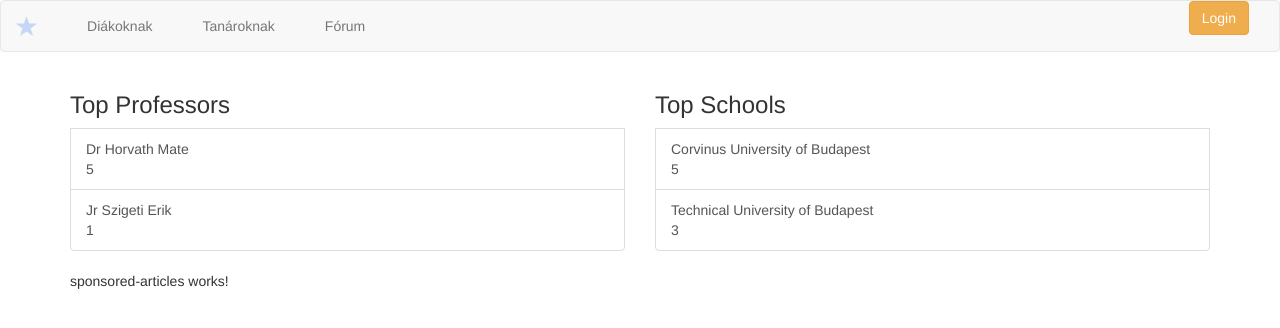
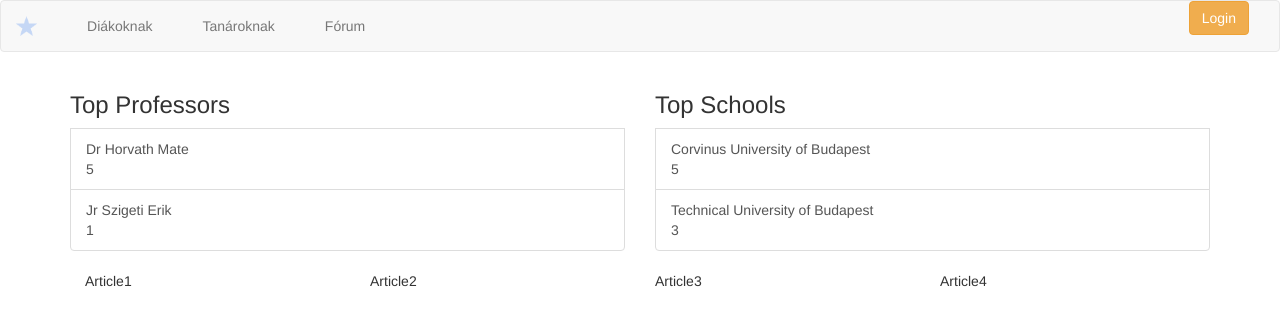
Before and after one commit to mate-horvath/markmyprof-angular, an Angular app: page / in a window 1280 px wide. Shown: the top 328 px of the page. Built offline with nearby package versions, Linux system fonts and the light colour scheme.

Commit message:
Added basic structure for articles

```diff
--- a/src/app/home/sponsored-articles/sponsored-articles.component.html
+++ b/src/app/home/sponsored-articles/sponsored-articles.component.html
@@ -1,3 +1,8 @@
-<p>
-  sponsored-articles works!
-</p>
+<div class="row">
+    <div class="col-xs-12">
+        <div class="col-xs-3">Article1</div>
+        <div class="col-xs-3">Article2</div>
+        <div class="col-xs-3">Article3</div>
+        <div class="col-xs-3">Article4</div>
+    </div>
+</div>
```
